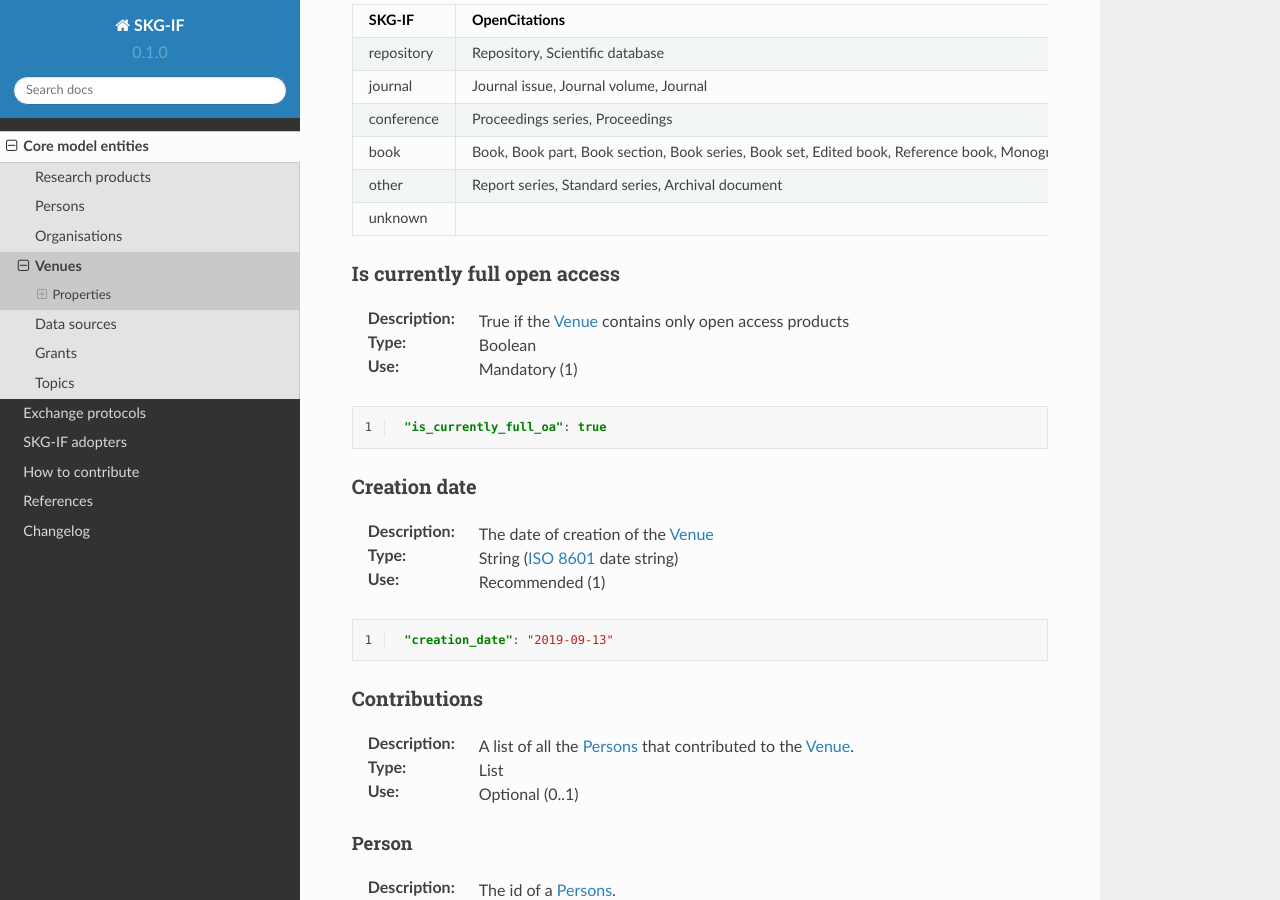
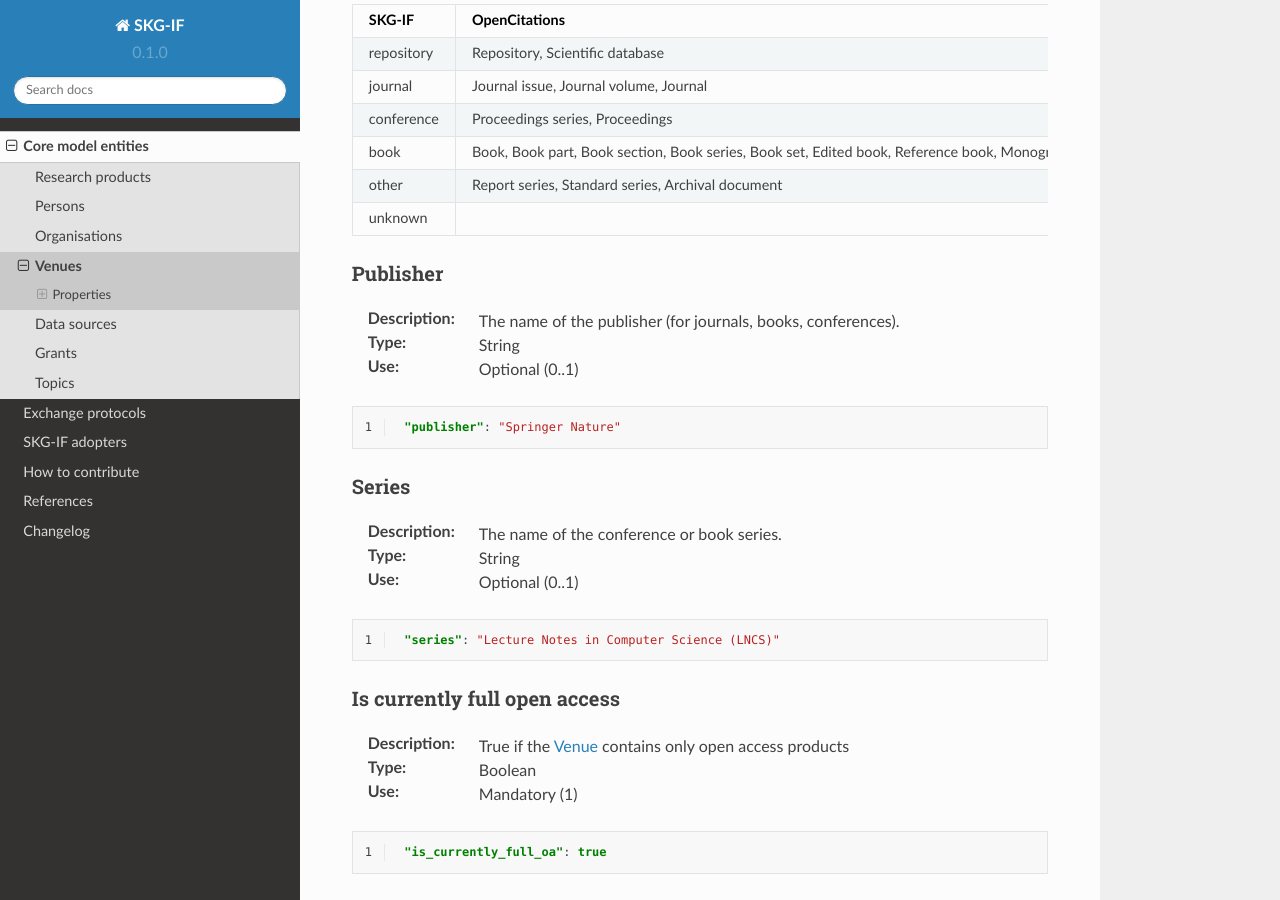
Before and after one commit to andremann/SKG-IF, a Sphinx documentation site: the page built from docs/source/venues.rst, in a window 1280 px wide and 900 px high, scrolled down 2470 px. Built offline with Sphinx 7.4.7 and the Read the Docs theme 2.0.0, drawn with Linux system fonts in a browser that asks for light colours; pages that are not in the unit, such as notebooks, are missing from menus.

Commit message:
moving publisher and series from product to venue

```diff
--- a/docs/source/venues.rst
+++ b/docs/source/venues.rst
@@ -122,6 +122,30 @@ Type
    "unknown", ""
 
 
+Publisher
+----
+:Description: The name of the publisher (for journals, books, conferences).
+:Type: String
+:Use: Optional (0..1)
+
+.. code-block:: json
+   :linenos:
+
+    "publisher": "Springer Nature"
+
+
+Series
+----
+:Description: The name of the conference or book series.
+:Type: String
+:Use: Optional (0..1)
+
+.. code-block:: json
+   :linenos:
+
+    "series": "Lecture Notes in Computer Science (LNCS)"
+
+
 Is currently full open access
 ----
 :Description: True if the :ref:`Venue <Venue>` contains only open access products
```
Also changed, not shown: docs/source/products.rst (+2 -16 lines).
